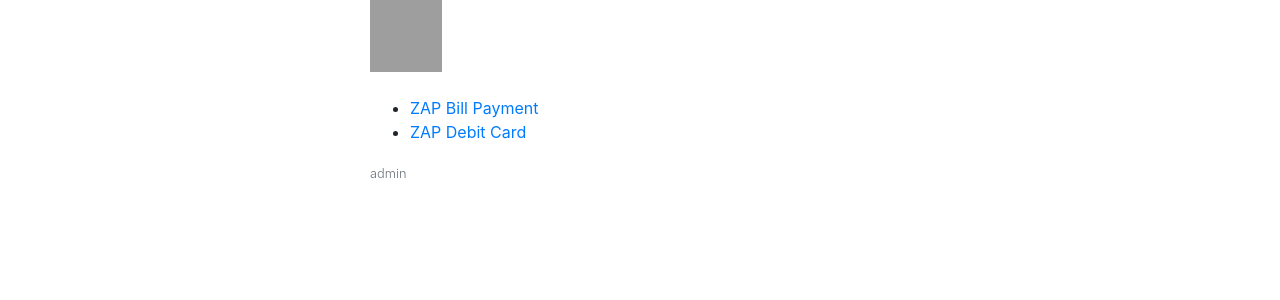
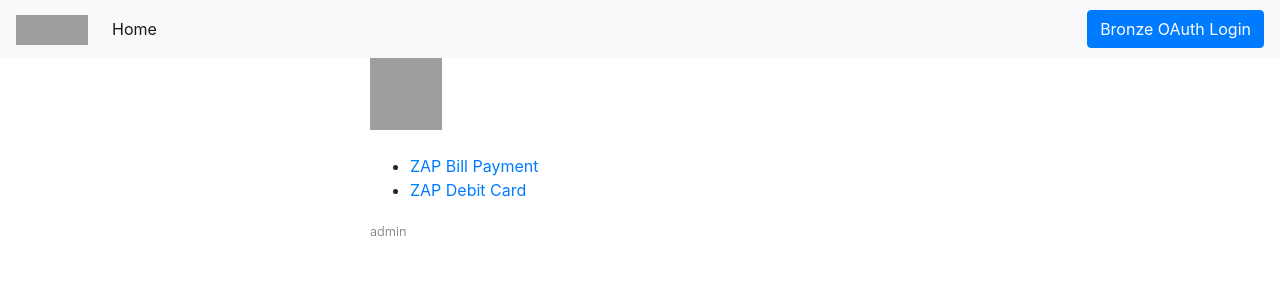
Before and after one commit to zap-me/zap_payments, a Flask app: page / in a window 1280 px wide. Shown: the top 300 px of the page. Run offline with Flask 2, Linux system fonts and the light colour scheme; a user stored in the database is signed in; parts of the project's set-up code (start-up, migrations or seed data) failed here and were passed over; some libraries are stand-ins or nearby versions; grey boxes are pictures that could not be loaded.

Commit message:
more changes for the oauth stuff

```diff
--- a/app.py
+++ b/app.py
@@ -12,7 +12,7 @@ import io
 import re
 import urllib.parse
 
-from flask import url_for, redirect, render_template, request, abort, jsonify, Markup, flash
+from flask import url_for, redirect, render_template, request, abort, jsonify, Markup, flash, g
 from flask_security.utils import encrypt_password
 from flask_socketio import Namespace, emit, join_room, leave_room
 from flask_security import current_user
@@ -231,6 +231,32 @@ def urls_to_links(s):
 
 @app.before_request
 def before_request_func():
+    #g.bronze_kyc_url = app.config["BRONZE_ADDRESS"] + '/Manage/Kyc'
+    #g.kyc = None
+    #g.bronze_userinfo = None
+
+    # make sure its authorised
+    if bronze.authorized:
+        g.bronze_kyc_url = app.config["BRONZE_ADDRESS"] + '/Manage/Kyc'
+        g.bronze_auth = bronze.authorized
+        #print("i'm authorized")
+        g.kyc = bronze_blueprint.session.get('AccountKyc')
+        if not g.kyc.ok:
+            #print('kyc error')
+            flash('Issue retrieving KYC information', 'error')
+        else:
+            g.kyc_info = g.kyc.json()
+            #print(g.kyc_info)
+
+        g.bronze_userinfo = bronze_blueprint.session.get('UserInfo')
+        if not g.bronze_userinfo.ok:
+            print('userinfo error')
+            flash('Issue retrieving UserInfo information', 'error')
+        else:
+            g.userinfo = g.bronze_userinfo.json()
+
+    flash('Click \"ALLOW\" when login to proceed.', 'error')
+
     if "DEBUG_REQUESTS" in app.config:
         print("URL: %s" % request.url)
         print(request.headers)
@@ -329,7 +355,6 @@ def oauth():
 @app.route("/utilities")
 def utilities():
     utilities = Utility.all_alphabetical(db.session)
-    url = app.config["BRONZE_ADDRESS"] + '/Manage/Kyc'
     if not bronze.authorized:
         flash('Click "ALLOW" to proceed, once login', 'error')
         return redirect(url_for('oauth'))
@@ -423,17 +448,6 @@ def utility():
     utility_id = int(request.args.get("utility"))
     utility = Utility.from_id(db.session, utility_id)
     Utility.jsonify_bank_descriptions([utility])
-    kyc = bronze_blueprint.session.get('AccountKyc')
-    if not kyc.ok:
-        flash('Issue retrieving KYC information', 'error')
-        return redirect(url_for('oauth'))
-    kyc_info = kyc.json()
-    level = kyc_info['level']
-    userinfo = bronze_blueprint.session.get('UserInfo')
-    if not userinfo.ok:
-        flash('Issue retrieving UserInfo information', 'error')
-        return redirect(url_for('oauth'))
-    userinfo_content = userinfo.json()
     if request.method == "POST":
         bank_index = int(request.form.get("zbp_bank_index"))
         bank_desc = utility.bank_description_json[bank_index]
@@ -464,9 +478,9 @@ def utility():
                     return redirect(url_for("invoice", token=invoice.token))
                 else:
                     error = "failed to create invoice ({})".format(err)
-        return render_template("utility.html", utility=utility, selected_bank_name=bank_desc["name"], status=status, email=email, amount=amount, utility_name=utility_name, values=values, error=error, kyc_info=kyc_info, userinfo=userinfo_content, url=url)
+        return render_template("utility.html", utility=utility, selected_bank_name=bank_desc["name"], status=status, email=email, amount=amount, utility_name=utility_name, values=values, error=error)
     else:
-        return render_template("utility.html", utility=utility, status=STATUS_CREATE, values=werkzeug.MultiDict(), kyc_info=kyc_info, userinfo=userinfo_content, url=url)
+        return render_template("utility.html", utility=utility, status=STATUS_CREATE, values=werkzeug.MultiDict())
 
 @app.route("/invoice", methods=["GET", "POST"])
 def invoice():
@@ -507,30 +521,14 @@ def invoice():
 def bronze_oauth():
     if not bronze.authorized:
         return redirect(url_for('bronze.login'))
-    validate = bronze_blueprint.session.get('Validate')
-    if not validate.ok:
-        return 'oauth access token not able to validate'
-    userinfo = bronze_blueprint.session.get('UserInfo')
-    if userinfo.ok:
-        userinfo_content = userinfo.json()
-    else:
-        return '<h1>Failed to get userinfo</h1>'
-    kyc = bronze_blueprint.session.get('AccountKyc')
-    if kyc.ok:
-        kyc_info = kyc.json()
-        level = kyc_info['level']
-    else:
-        return '<h1>Failed to get kyc</h1>'
-    url = app.config["BRONZE_ADDRESS"] + '/Manage/Kyc'
     utilities = Utility.all_alphabetical(db.session)
-    return render_template('utilities.html', utilities=utilities, bronze_auth=bronze.authorized, kyc_info=kyc_info, userinfo=userinfo_content, url=url)
+    return render_template('utilities.html', utilities=utilities)
 
 @app.route("/bronze_logout")
 def logout():
     if bronze_blueprint.token:
         del bronze_blueprint.token
 
-    #return redirect(url_for('utilities'))
     return redirect(url_for('oauth'))
 
 if __name__ == "__main__":
--- a/templates/layout.html
+++ b/templates/layout.html
@@ -9,10 +9,33 @@
     <link rel="stylesheet" href="https://stackpath.bootstrapcdn.com/bootstrap/4.5.0/css/bootstrap.min.css" integrity="sha384-9aIt2nRpC12Uk9gS9baDl411NQApFmC26EwAOH8WgZl5MYYxFfc+NcPb1dKGj7Sk" crossorigin="anonymous">
 
     <title>{% block title %}{% endblock %}</title>
+    <nav class="navbar navbar-expand-lg navbar-light bg-light">
+      <a class="navbar-brand" href="oauth">
+        <img src="https://zap.me/app/themes/zap/assets/public/images/logo-footer.svg" alt="" width="72" height="30">
+      </a>
+      <div class="collapse navbar-collapse" id="navbarNavDropdown">
+        <ul class="navbar-nav">
+          <li class="nav-item active">
+    	  <a class="nav-link" href="oauth">Home <span class="sr-only">(current)</span></a>
+	  </li>
+	</ul>
+      </div>
+      {% if g.bronze_auth %}
+        <span class="navbar-text">
+		{{g.userinfo.email}}
+	</span>
+        <button class="btn btn-primary" type="button" onclick="window.location.href='/bronze_logout'"/>Bronze OAuth Logout</button>
+      {% else %}
+      <button class="btn btn-primary" type="button" onclick="window.location.href='/bronze_oauth'"/>Bronze OAuth Login</button>
+      {% endif %}
+    </nav>
   </head>
   <body>
     <div id="content" class="container-sm">
     {% block content %}
+        {%- for message in get_flashed_messages() %}
+	    <font color="red"><center>{{ message }}</center></font>
+	{%- endfor %}
     {% endblock %}
     </div>
     <div id="footer" class="container">
```
Also changed, not shown: templates/oauth.html (+3 -4 lines), templates/utilities.html (+3 -11 lines), templates/utility.html (+6 -15 lines).
